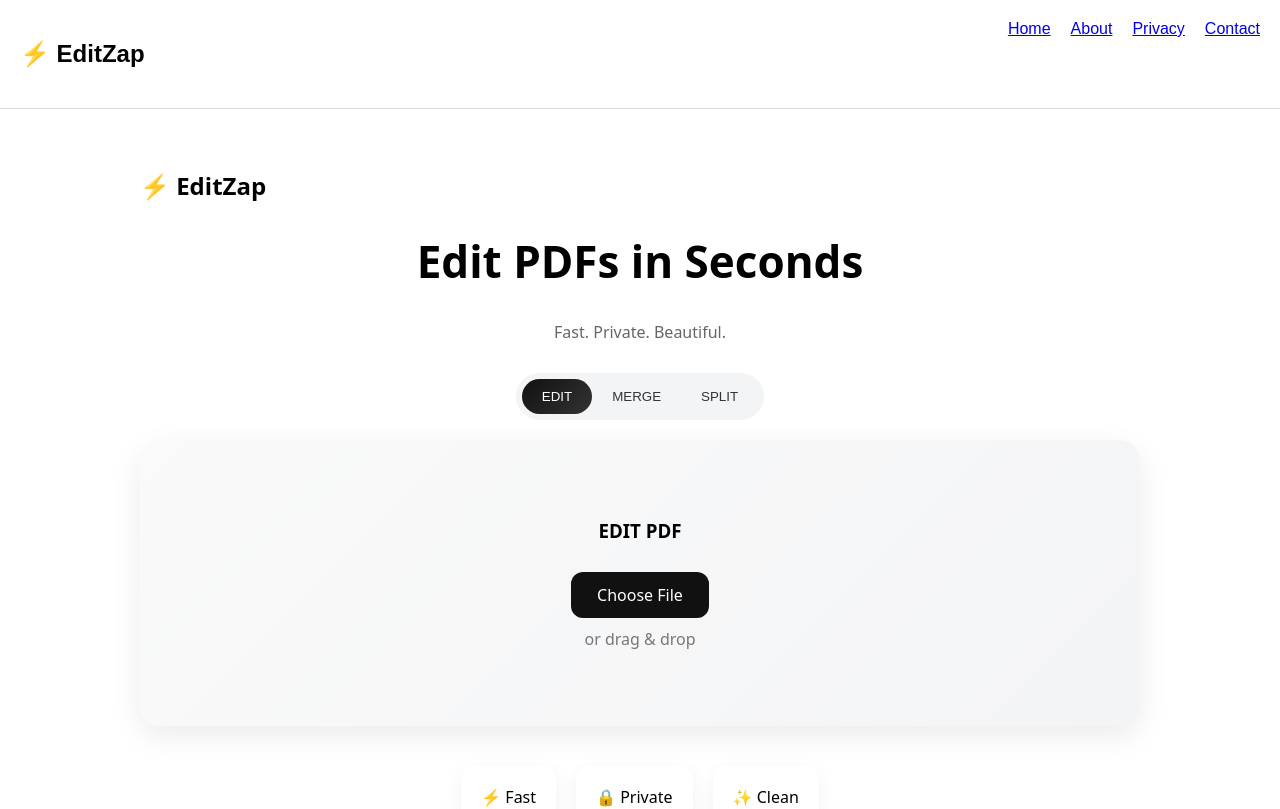
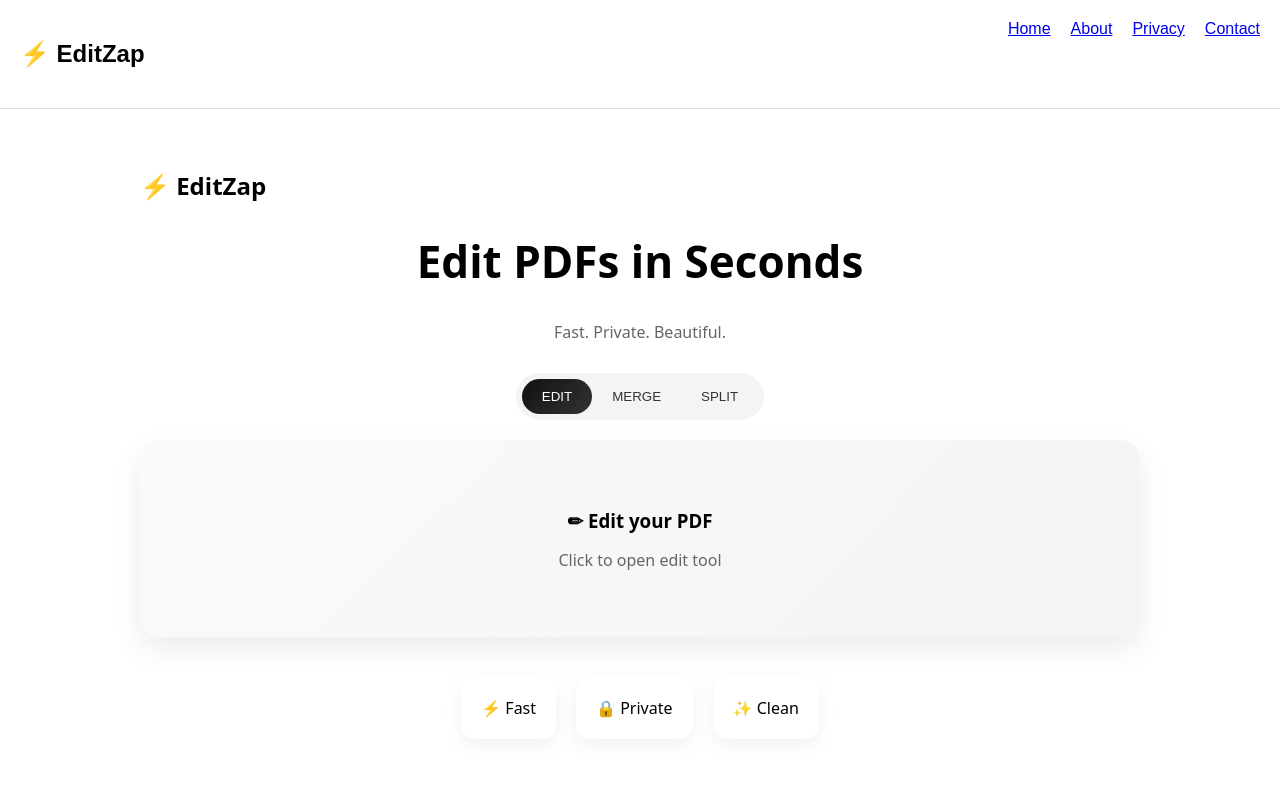
Before and after one commit to editzap/editzap, a Next.js app: page / in a window 1280 px wide. Shown: the top 809 px of the page. Built offline with nearby package versions, Linux system fonts and the light colour scheme.

Commit message:
final working version

```diff
--- a/app/page.tsx
+++ b/app/page.tsx
@@ -10,14 +10,9 @@ export default function Home() {
   const [tab, setTab] = useState<Tab>("edit");
   const router = useRouter();
 
-  const handleFile = (file: File) => {
-    const reader = new FileReader();
-    reader.onload = () => {
-      sessionStorage.setItem("pdfFile", reader.result as string);
-      sessionStorage.setItem("tool", tab);
-      router.push("/editor");
-    };
-    reader.readAsDataURL(file);
+  const goToEditor = (selected: Tab) => {
+    sessionStorage.setItem("tool", selected);
+    router.push("/editor");
   };
 
   return (
@@ -34,7 +29,9 @@ export default function Home() {
         style={hero}
       >
         <h1 style={title}>Edit PDFs in Seconds</h1>
-        <p style={subtitle}>Fast. Private. Beautiful.</p>
+        <p style={subtitle}>
+          Fast. Private. Beautiful.
+        </p>
       </motion.div>
 
       {/* TABS */}
@@ -59,26 +56,22 @@ export default function Home() {
         </div>
       </div>
 
-      {/* DROP ZONE */}
+      {/* ACTION CARD */}
       <motion.div
-        whileHover={{ scale: 1.02 }}
-        style={dropZone}
+        whileHover={{ scale: 1.03 }}
+        whileTap={{ scale: 0.98 }}
+        style={card}
+        onClick={() => goToEditor(tab)}
       >
-        <h3>{tab.toUpperCase()} PDF</h3>
+        <h3 style={{ marginBottom: 10 }}>
+          {tab === "edit" && "✏ Edit your PDF"}
+          {tab === "merge" && "⊞ Merge PDFs"}
+          {tab === "split" && "✂ Split PDF"}
+        </h3>
 
-        <label style={primaryBtn}>
-          Choose File
-          <input
-            type="file"
-            accept=".pdf"
-            hidden
-            onChange={(e) =>
-              e.target.files?.[0] && handleFile(e.target.files[0])
-            }
-          />
-        </label>
-
-        <p style={dropText}>or drag & drop</p>
+        <p style={cardText}>
+          Click to open {tab} tool
+        </p>
       </motion.div>
 
       {/* FEATURES */}
@@ -86,7 +79,7 @@ export default function Home() {
         {["⚡ Fast", "🔒 Private", "✨ Clean"].map((f, i) => (
           <motion.div
             key={i}
-            whileHover={{ y: -5 }}
+            whileHover={{ y: -6 }}
             style={featureCard}
           >
             {f}
@@ -131,7 +124,6 @@ const tabs: React.CSSProperties = {
   background: "#f3f4f6",
   padding: 6,
   borderRadius: 999,
-  position: "relative",
 };
 
 const tabBtn: React.CSSProperties = {
@@ -156,27 +148,18 @@ const tabText = (active: boolean): React.CSSProperties => ({
   fontWeight: 500,
 });
 
-const dropZone: React.CSSProperties = {
+const card: React.CSSProperties = {
+  marginTop: 20,
+  padding: 50,
   borderRadius: 20,
-  padding: 60,
   textAlign: "center",
   background: "linear-gradient(135deg, #fafafa, #f3f4f6)",
-  boxShadow: "0 10px 30px rgba(0,0,0,0.08)",
+  boxShadow: "0 12px 30px rgba(0,0,0,0.08)",
+  cursor: "pointer",
 };
 
-const primaryBtn: React.CSSProperties = {
-  padding: "12px 26px",
-  background: "#111",
-  color: "#fff",
-  borderRadius: 12,
-  cursor: "pointer",
-  marginTop: 10,
-  display: "inline-block",
-};
-
-const dropText: React.CSSProperties = {
-  marginTop: 10,
-  color: "#777",
+const cardText: React.CSSProperties = {
+  color: "#666",
 };
 
 const features: React.CSSProperties = {
```
